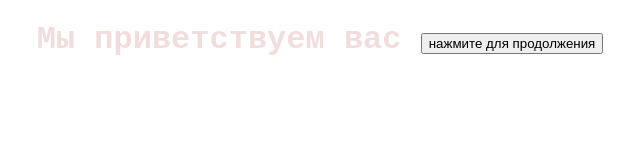
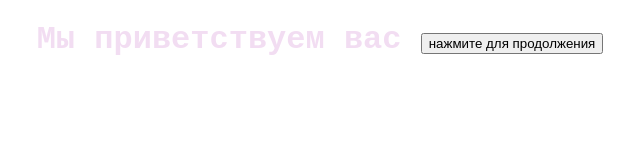
Before and after one commit to Nazar3d/start, a plain HTML site: page index.html in a window 1280 px wide. Shown: the whole page, without its empty margins (320-960 px from the left). Drawn offline with Linux system fonts and the light colour scheme.

Commit message:
Update index.css

```diff
--- a/index.css
+++ b/index.css
@@ -1,5 +1,5 @@
 h1 {
     font-family: 'Courier New', Courier, monospace;
     text-align: center;
-    color: rgba(167, 23, 23, 0.145);
+    color: rgba(167, 23, 167, 0.145);
 }
```
